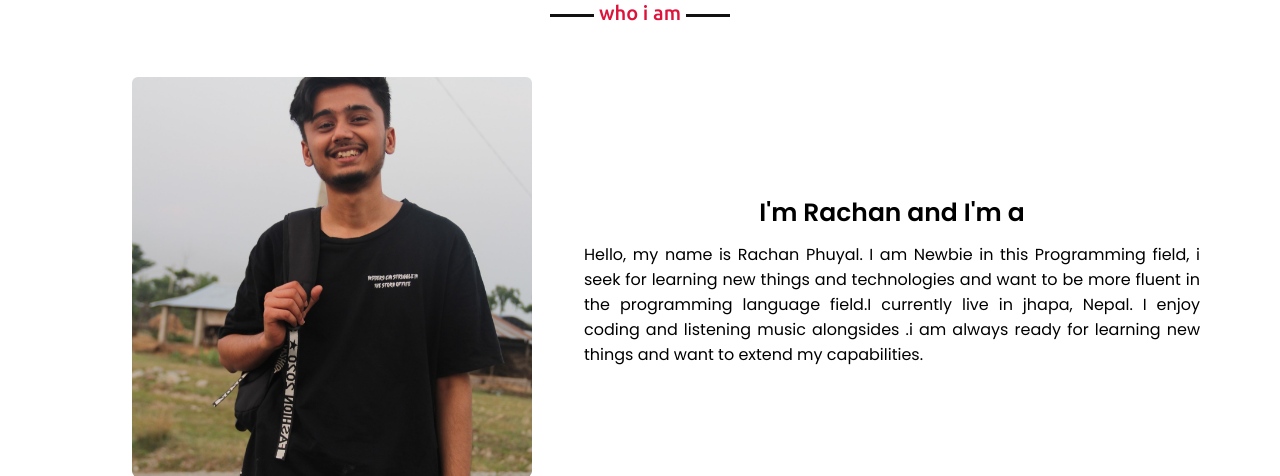
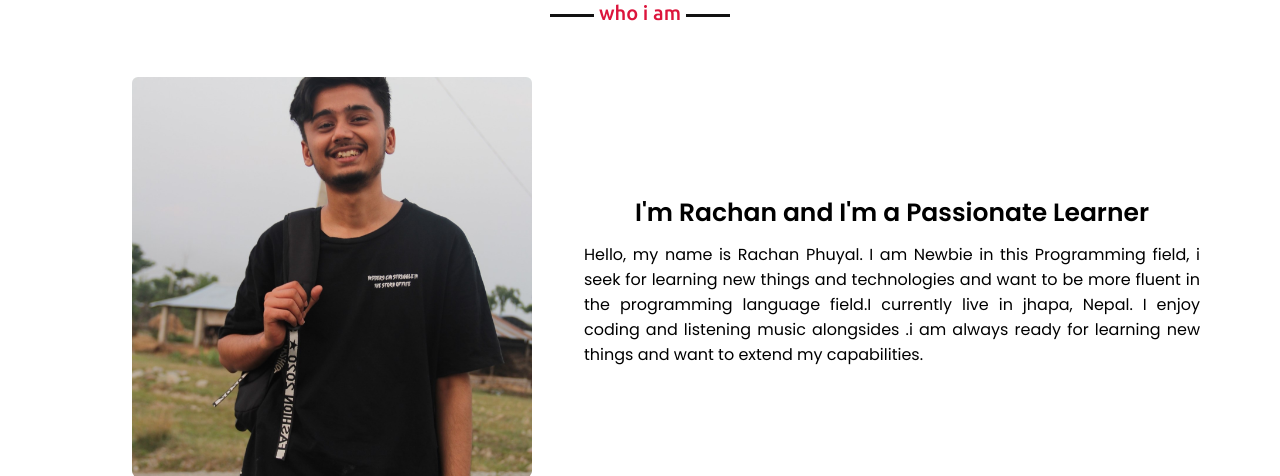
Before and after one commit to rachannzz/Django-updatedportfolio, a Django app: page /about/ in a window 1280 px wide. Shown: the part 149-625 px from the top of the page. Run offline with Django 4.2, Linux system fonts and the light colour scheme.

Commit message:
fixed some issues

```diff
--- a/mysite/templates/mysite/about.html
+++ b/mysite/templates/mysite/about.html
@@ -12,7 +12,7 @@
 
                 </div>
                 <div class="column right">
-                    <div class="text">I'm Rachan and I'm a <span class="typing-2"></span></div>
+                    <div class="text">I'm Rachan and I'm a Passionate Learner</div>
                     <p>Hello, my name is Rachan Phuyal. I am Newbie in this Programming field, i   seek for learning new things and technologies and want to be more fluent in the programming language field.I currently live in jhapa, Nepal. I enjoy coding and listening music alongsides .i am always ready  for learning new things  and want to extend my capabilities.
 
                     </p>
--- a/mysite/templates/mysite/teams.html
+++ b/mysite/templates/mysite/teams.html
@@ -6,7 +6,7 @@
 <section class="teams" id="teams">
     <div class="max-width">
         <h2 class="title">My teams</h2>
-        <div class="carousel owl-carousel" style="display:bolck;">
+        <div class="carousel owl-carousel" style="display:block;">
             <div class="card">
                 <div class="box">
                     <img src={% static 'images/abhi.png' %} alt="">
```
